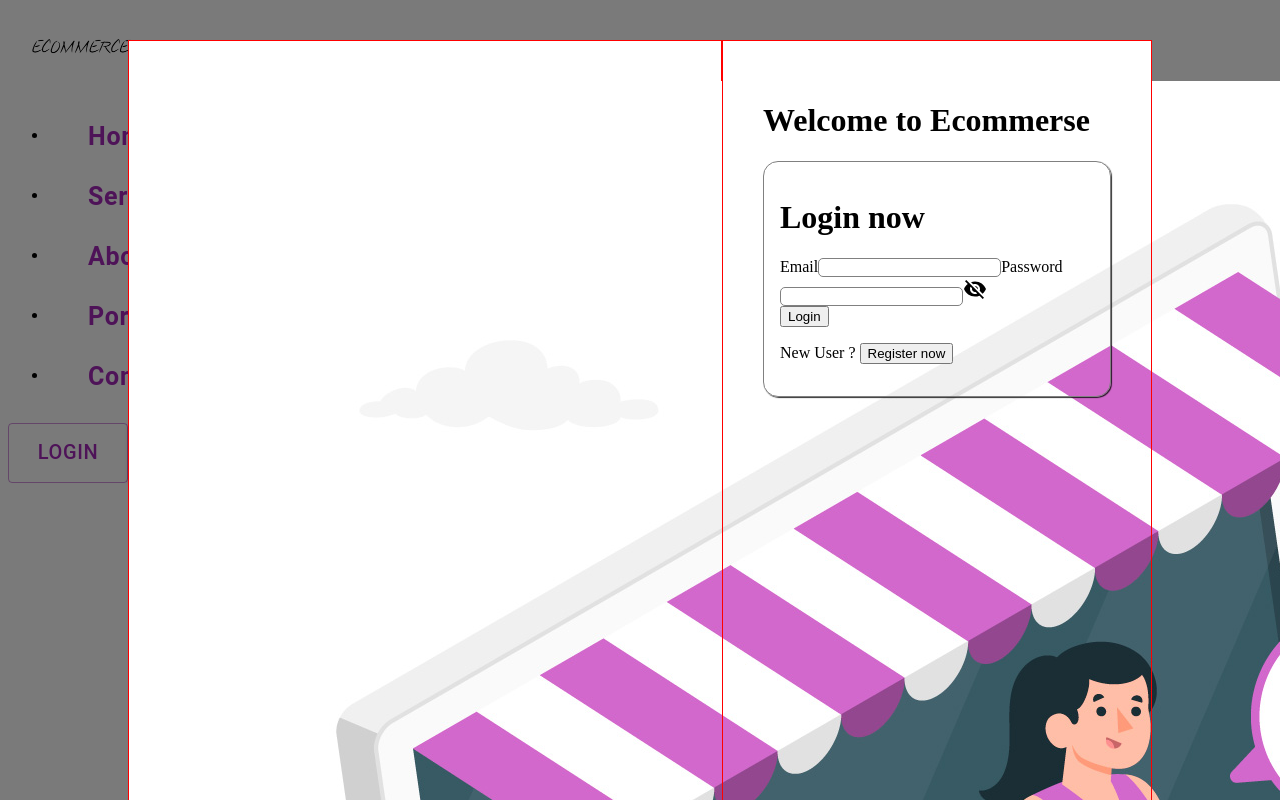
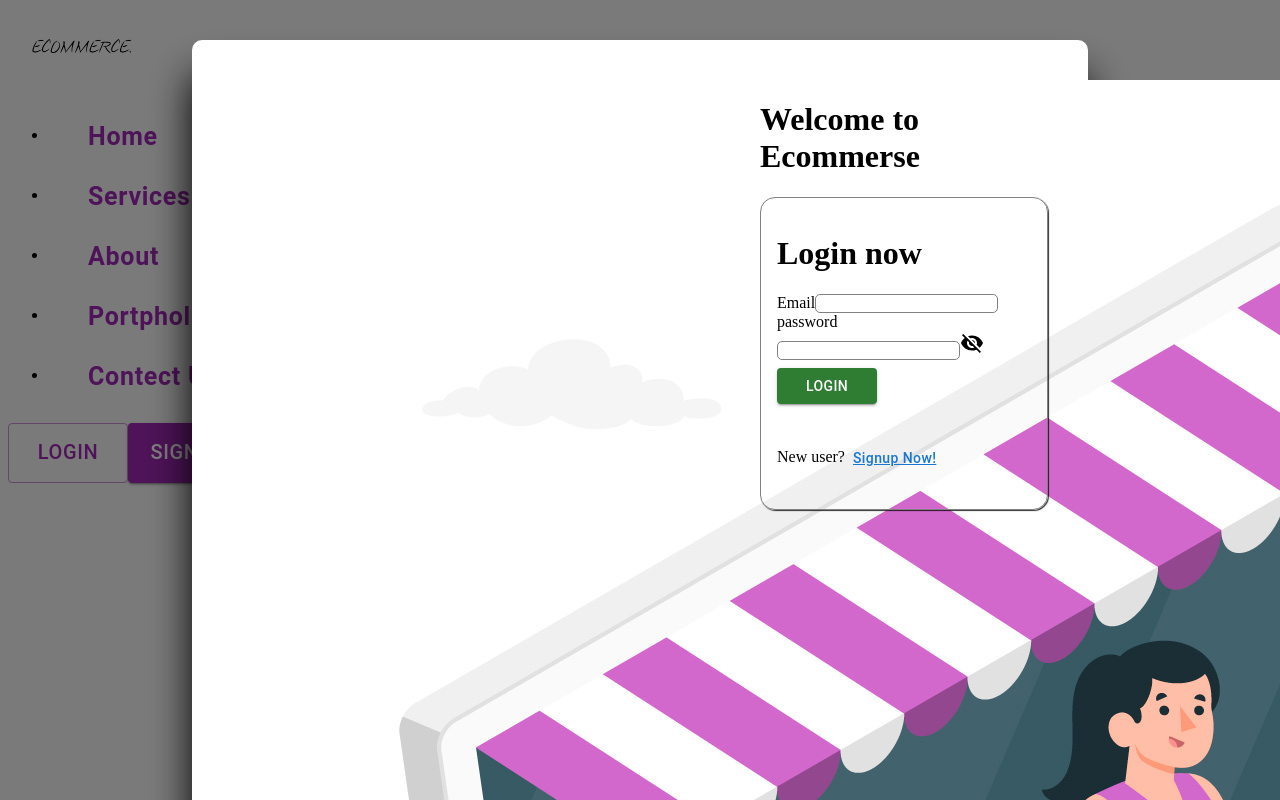
Before and after one commit to dipendradewangan/ecommerse_mern_stack, a React (Create React App) app in the folder frontend/: page / in a window 1280 px wide. Both pictures are taken after a click on the button "LOGIN". Built offline with nearby package versions, Linux system fonts and the light colour scheme.

Commit message:
designed login logout for frontend

```diff
--- a/frontend/src/component/Nav/LoginModal.js
+++ b/frontend/src/component/Nav/LoginModal.js
@@ -1,6 +1,6 @@
-import { Box, Modal } from '@mui/material'
+import { Box, Modal, Button } from '@mui/material'
 import React, { useState } from 'react'
-import "./LoginModal.css"
+import "./authModal.css"
 import ecommerseAuthImg from '../images/ecommerse-auto-img.jpg'
 import VisibilityIcon from '@mui/icons-material/Visibility';
 import VisibilityOffIcon from '@mui/icons-material/VisibilityOff';
@@ -10,14 +10,16 @@ const style = {
     position: "relative",
     top: "5vmin",
     margin: "0 auto",
-    width: "80%",
+    width: "70%",
     tansform: "translate(-50%, -50%)",
-    boder: "none"
+    boder: "none",
+    borderRadius : "10px",
+    boxShadow : "0px 34px 40px black"
 }
 
 
 
-const LoginModal = ({ loginOpen, setLoginOpen, setSignupOpen}) => {
+const LoginModal = ({ loginOpen, setLoginOpen, setSignupOpen }) => {
 
     const handelClose = () => setLoginOpen(false)
     const [showCredential, setShowCredential] = useState(false)
@@ -31,27 +33,30 @@ const LoginModal = ({ loginOpen, setLoginOpen, setSignupOpen}) => {
                 onClose={handelClose}
             >
                 <Box sx={style}>
-                    <div className='loginContainer'>
-                        <div className='logo-side'>
+                <div className='authModalContainer'>
+                        <div className='logo-side flex justify-center items-center'>
                             <img className='ecommerse-auto-img' src={ecommerseAuthImg} alt='login-logo' />
                         </div>
-                        <div className='form-side'>
+                        <div className='form-side flex justify-center items-center flex-col'>
                             <h1 className='text-center font-medium text-3xl mb-10'>Welcome to Ecommerse</h1>
-                            <div className='login-form-box'>
-                                <h1 className='text-left font-medium text-3xl mb-10'>Login now</h1>
-                                <form className='flex flex-col gap-2'>
-                                    <label>Email</label>
-                                    <input type="email" />
-                                    <label>Password</label>
+                            <div className='login-form-box w-96'>
+                                <h1 className='font-medium text-2xl mb-5 text-center'>Login now</h1>
+                                <form className='flex flex-col gap-2 px-6'>
+                                    <label className='authFormLabel'>Email</label>
+                                    <input className='authFormInput' type="email" />
+                                    <label className='authFormLabel'>password</label>
                                     <div>
-                                    <input type="password"/>
+
+                                    <input className='authFormInput' type={isVisible ? "password" : "text"} />
                                     {
                                         isVisible ? <VisibilityIcon onClick={()=>setShowCredential(false)}/> : <VisibilityOffIcon onClick={()=>setShowCredential(true)}/>
                                     }
                                     </div>
-                                    <button type='submit'>Login</button>
+
+
+                                    <Button className='center' variant="contained" color="success" type='submit' sx={{margin : "20px auto",marginTop: 1, width : "100px"  }}>Login</Button>
                                 </form>
-                                <p>New User ? <button onClick={()=>{setSignupOpen(true), setLoginOpen(false)}}>Register now</button></p>
+                                <p>New user?<Button sx={{ textTransform: "capitalize", textDecoration : "underline"}} color="primary">Signup now!</Button></p>
                             </div>
                         </div>
                     </div>
--- a/frontend/src/component/Nav/SignupModal.js
+++ b/frontend/src/component/Nav/SignupModal.js
@@ -1,5 +1,7 @@
-import { Box, Modal } from '@mui/material'
+import { Box, Modal} from '@mui/material'
 import React from 'react'
+import Button from '@mui/material/Button'
+import "./authModal.css"
 
 import ecommerseAuthImg from '../images/ecommerse-auto-img.jpg'
 
@@ -9,9 +11,11 @@ const style = {
     position: "relative",
     top: "5vmin",
     margin: "0 auto",
-    width: "80%",
+    width: "70%",
     tansform: "translate(-50%, -50%)",
-    boder: "none"
+    boder: "none",
+    borderRadius : "10px",
+    boxShadow : "0px 34px 40px black"
 }
 
 const SignupModal = ({ signupOpen, setSignupOpen, setLoginOpen }) => {
@@ -24,26 +28,28 @@ const SignupModal = ({ signupOpen, setSignupOpen, setLoginOpen }) => {
                 onClose={() => setSignupOpen(false)}
             >
                 <Box sx={style}>
-                    <div className='loginContainer'>
-                        <div className='logo-side'>
+                    <div className='authModalContainer'>
+                        <div className='logo-side flex justify-center items-center'>
                             <img className='ecommerse-auto-img' src={ecommerseAuthImg} alt='login-logo' />
                         </div>
-                        <div className='form-side'>
+                        <div className='form-side flex justify-center items-center flex-col'>
                             <h1 className='text-center font-medium text-3xl mb-10'>Welcome to Ecommerse</h1>
-                            <div className='login-form-box'>
-                                <h1 className='text-left font-medium text-3xl mb-10'>Register now</h1>
-                                <form className='flex flex-col gap-2'>
-                                    <label>Email</label>
-                                    <input type="email" />
-                                    <label>Password</label>
-                                    <input type='password' />
-                                    <label>Email</label>
-                                    <input type="email" />
-                                    <label>Password</label>
-                                    <input type='password' />
-                                    <button type='submit'>Login</button>
+                            <div className='login-form-box w-96'>
+                                <h1 className='font-medium text-2xl mb-5 text-center'>Register now</h1>
+                                <form className='flex flex-col gap-2 px-6'>
+                                    <label className='authFormLabel'>Name</label>
+                                    <input className='authFormInput' type="text" />
+                                    <label className='authFormLabel'>Email</label>
+                                    <input className='authFormInput' type="email" />
+                                    <label className='authFormLabel'>Mobile</label>
+                                    <input className='authFormInput' type="number" />
+                                    <label className='authFormLabel'>password</label>
+                                    <input className='authFormInput' type="password" />
+
+
+                                    <Button className='center' variant="contained" color="success" type='submit' sx={{margin : "20px auto",marginTop: 1, width : "100px"  }}>Signup</Button>
                                 </form>
-                                <p>Allready Signed up ? <button onClick={()=>{setLoginOpen(true), setSignupOpen(false)}}>Login now!</button></p>
+                                <p>Allready Signed up?<Button sx={{ textTransform: "capitalize", textDecoration : "underline"}} color="primary">Login now!</Button></p>
                             </div>
                         </div>
                     </div>
--- a/frontend/src/component/Nav/LoginModal.css
+++ b/frontend/src/component/Nav/authModal.css
@@ -1,10 +1,11 @@
+.authModalContainer{
+    display: flex;
+
+}
 
 .logo-side, .form-side{
     width: 50%;
     padding: 5vmin;
-}
-.loginContainer{
-    display: flex;
 }
 
 .autImageContainer img{
@@ -27,7 +28,3 @@ input{
     border: 1px solid gray;
     border-radius: 5px;
 }
-
-.loginContainer .logo-side ,.form-side{
-    border:  1px solid red;
-}
```
